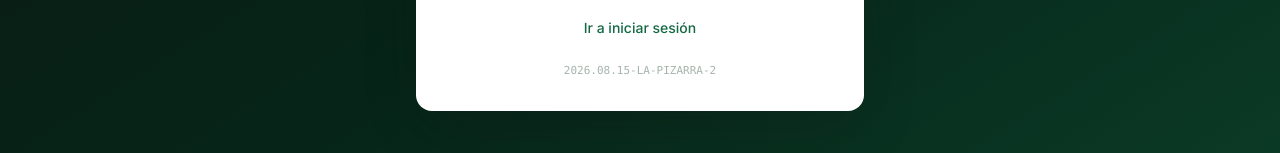
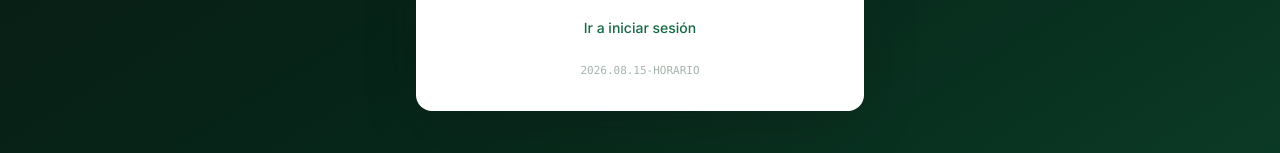
Before and after one commit to HORARIORENTCAR/STORYBOARD, a Next.js app: page /instalar in a window 1280 px wide. Shown: the part 489-642 px from the top of the page. Built offline with nearby package versions, Linux system fonts and the light colour scheme; no server answers.

Commit message:
Add files via upload

```diff
--- a/src/app/pizarra/page.tsx
+++ b/src/app/pizarra/page.tsx
@@ -253,10 +253,10 @@ export default function PizarraPage() {
               />
             </div>
             <div>
-              <label className="label">Sesión</label>
+              <label className="label">Horario</label>
               <input
                 className="input"
-                placeholder="Mañana, tarde, primera sesión..."
+                placeholder="10:00 a.m., mañana, tarde..."
                 value={borrador.session}
                 onChange={(e) => setBorrador({ ...borrador, session: autocorregir(e.target.value) })}
               />
--- a/src/lib/instalacion.ts
+++ b/src/lib/instalacion.ts
@@ -7,7 +7,7 @@
 /* Marca de esta versión del código. Sirve para saber, de un vistazo, si lo que
    está publicado en internet es realmente lo último que subimos a GitHub.
    Si la página /instalar no muestra exactamente esta marca, el despliegue no llegó. */
-export const VERSION_APP = "2026.08.15-LA-PIZARRA-2";
+export const VERSION_APP = "2026.08.15-HORARIO";
 
 export type EventoInstalacion = Event & {
   prompt: () => Promise<void>;
```
